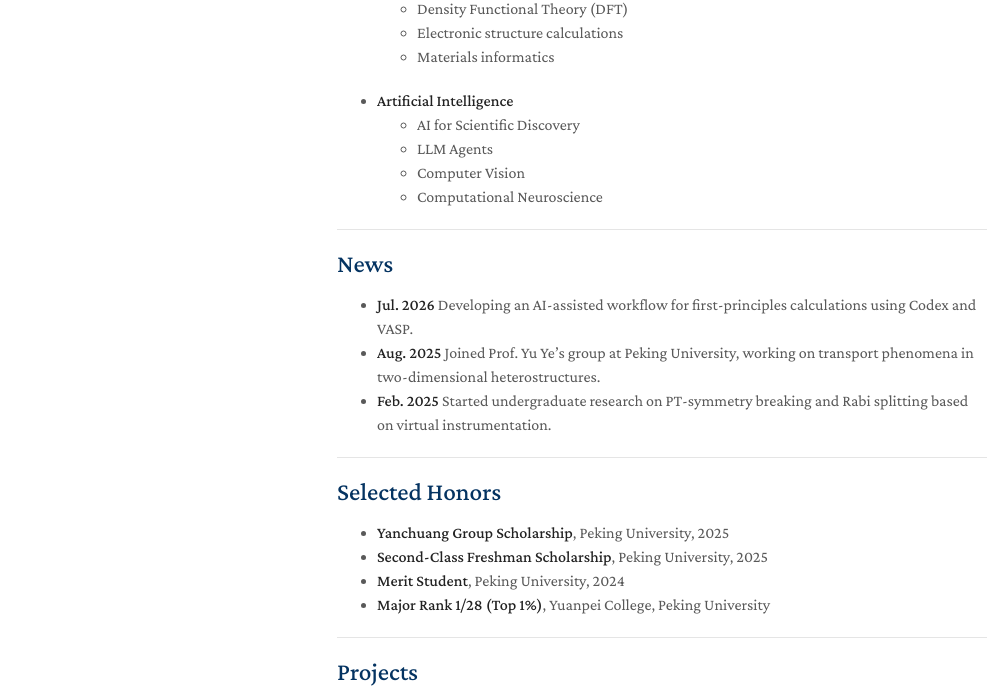
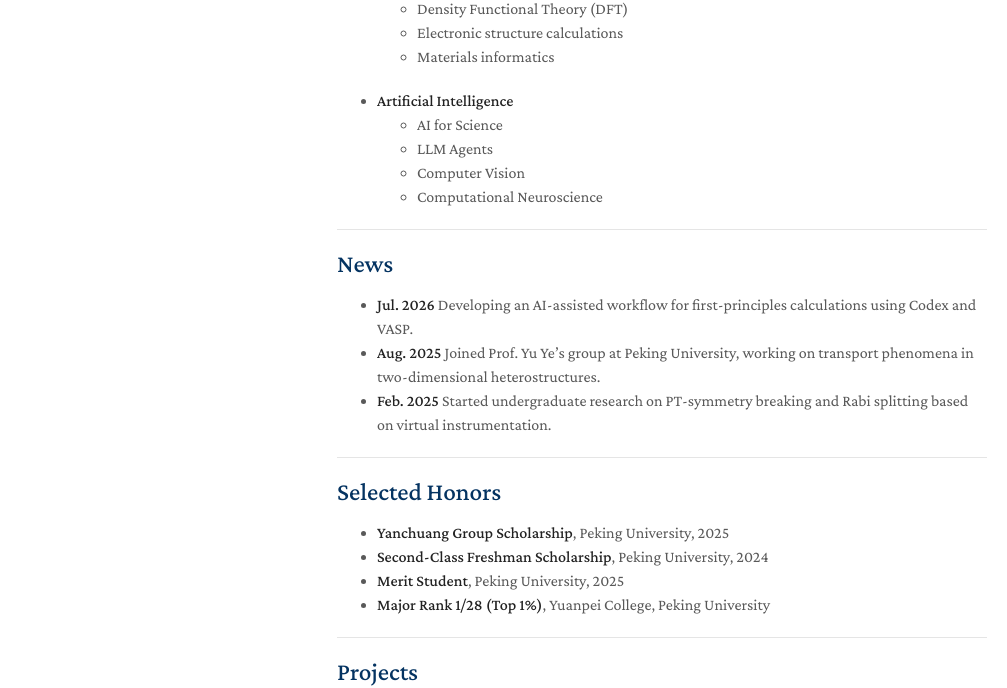
Before and after one commit to CatherineWuleyan/CatherineWuleyan.github.io, a Jekyll site: the page built from index.md, in a window 1280 px wide and 1400 px high. Shown: the part 615-1303 px from the top of the window, without its empty margins (133-1140 px from the left). Built offline with Jekyll 4.4.1, drawn with Linux system fonts in a browser that asks for light colours; a style sheet for code colours, icons or effects is not loaded; our own code applies the rules of GitHub Pages for plain Markdown files; some of the changed text lies outside the part shown.

```diff
--- a/index.md
+++ b/index.md
@@ -3,7 +3,7 @@ layout: homepage
 ---
 
 ## About Me
-I am fascinated by how the world works—from the fundamental laws of nature to the complex systems shaped by human society. My interests span **physics**, **economics**, and **artificial intelligence**, driven by a common motivation: to understand, model, and explain the principles underlying complex phenomena.
+I am fascinated by how the world works—from the fundamental laws of nature to the complex systems shaped by human society. My interests span **physics**, **economics**, and **artificial intelligence**, driven by a common motivation: to understand, model, and explain the principles underlying **complex phenomena**.
 
 Currently, I am an **undergraduate researcher** working on **electronic transport in two-dimensional van der Waals heterostructures**. My research combines **condensed matter experiments** with first-principles calculations to investigate emergent interfacial electronic phenomena in low-dimensional quantum materials. More broadly, I am interested in bridging physics, computation, and data-driven methods to accelerate scientific discovery.
 
@@ -25,7 +25,7 @@ Currently, I am an **undergraduate researcher** working on **electronic transpor
   - Materials informatics
 
 - **Artificial Intelligence**
-  - AI for Scientific Discovery
+  - AI for Science
   - LLM Agents
   - Computer Vision
   - Computational Neuroscience
@@ -43,8 +43,8 @@ Currently, I am an **undergraduate researcher** working on **electronic transpor
 ## Selected Honors
 
 - **Yanchuang Group Scholarship**, Peking University, 2025
-- **Second-Class Freshman Scholarship**, Peking University, 2025
-- **Merit Student**, Peking University, 2024
+- **Second-Class Freshman Scholarship**, Peking University, 2024
+- **Merit Student**, Peking University, 2025
 - **Major Rank 1/28 (Top 1%)**, Yuanpei College, Peking University
 
 ---
```
